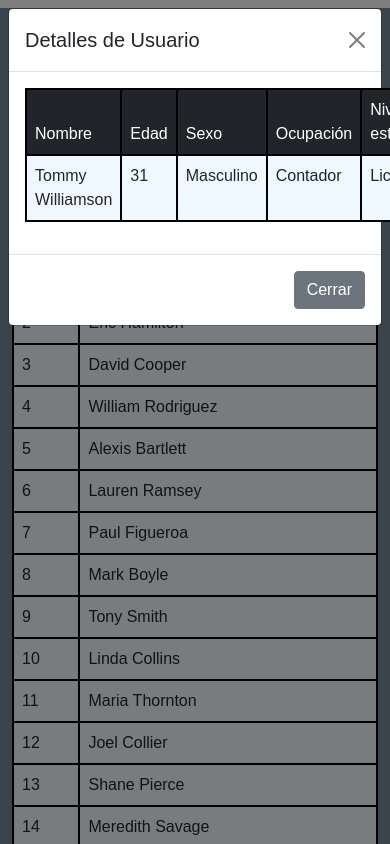
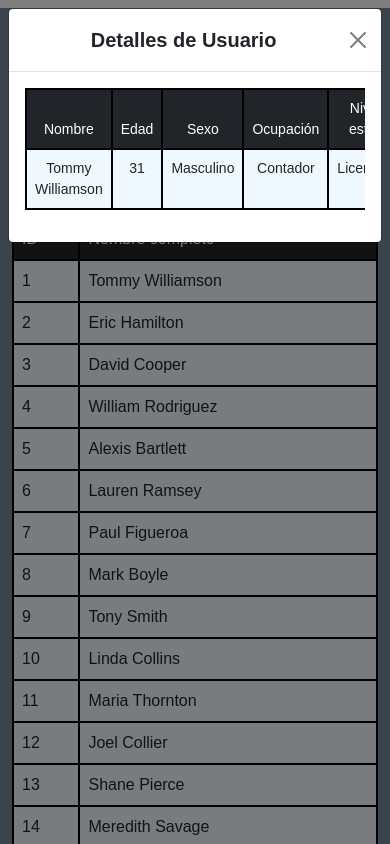
Before and after one commit to DiegoJuarezV/pruebaTecnica-Serendipia, a website: page index.html in a window 390 px wide. Both pictures are taken after a click on the element "Tommy Williamson". Shown: the top 844 px of the page. Drawn offline with nearby package versions, Linux system fonts and the light colour scheme.

Commit message:
Modificando estilos y HTML en modal

```diff
--- a/css/styles.css
+++ b/css/styles.css
@@ -15,11 +15,11 @@ main {
 }
 
 .table tbody tr {
-  border-bottom: 2px solid #000;
+  border-bottom: 2px solid black;
 }
 
 .table th, .table td {
-  border: 2px solid #000;
+  border: 2px solid black;
 }
 
 .nombre-usuario {
@@ -31,3 +31,14 @@ main {
   color: #007bff;
   text-decoration: underline;
 }
+
+@media (max-width: 576px) {
+  .modal-body table {
+    font-size: 14px;
+  }
+
+  .modal-body th,
+  .modal-body td {
+    padding: 4px;
+  }
+}
--- a/index.html
+++ b/index.html
@@ -14,7 +14,8 @@
 
     <div class="row">
       <div class="col-md-12 mb-3">
-        <input id="busquedaFiltro" type="text" class="form-control w-50 mx-auto" placeholder="Busqueda por nombre" />
+        <input id="busquedaFiltro" type="text" class="form-control w-50 mx-auto rounded-pill"
+          placeholder="Busqueda por nombre" />
       </div>
 
       <div class="col-md-6">
@@ -48,15 +49,16 @@
   </main>
 
   <div class="modal fade" id="infoModal" tabindex="-1" aria-labelledby="infoModalLabel" aria-hidden="true">
-    <div class="modal-dialog">
+    <div class="modal-dialog modal-lg">
       <div class="modal-content">
         <div class="modal-header">
-          <h5 class="modal-title" id="infoModalLabel">Detalles de Usuario</h5>
+          <h5 class="modal-title text-center fw-bold w-100" id="infoModalLabel">Detalles de Usuario</h5>
           <button type="button" class="btn-close" data-bs-dismiss="modal" aria-label="Cerrar"></button>
         </div>
         <div class="modal-body">
+          <div class="table-responsive">
             <table class="div-table table">
-            <thead class="table-dark">
+              <thead class="table-dark text-center">
                 <tr>
                   <th scope="col">Nombre</th>
                   <th scope="col">Edad</th>
@@ -65,13 +67,10 @@
                   <th scope="col">Nivel de estudios</th>
                 </tr>
               </thead>
-            <tbody id="tablaDataModal">
-
+              <tbody class="text-center" id="tablaDataModal">
               </tbody>
             </table>
           </div>
-        <div class="modal-footer">
-          <button type="button" class="btn btn-secondary" data-bs-dismiss="modal">Cerrar</button>
         </div>
       </div>
     </div>
```
Lines whose indentation alone changed are shown as unchanged.
